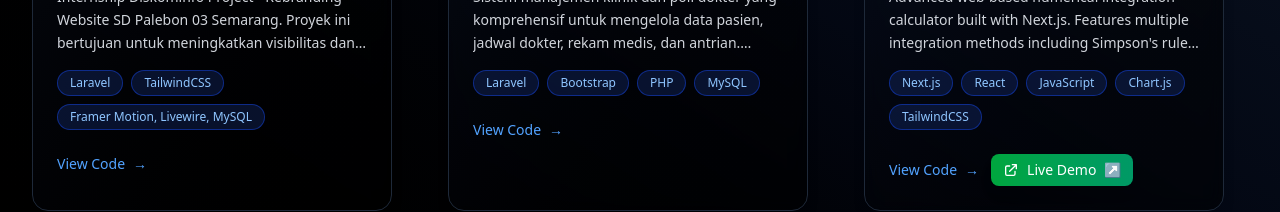
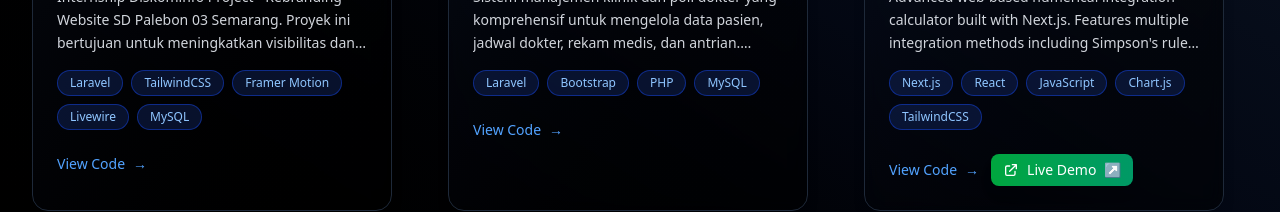
Before and after one commit to Aufadholi/myporto, a Next.js app: page / in a window 1280 px wide. Shown: the part 3112-3324 px from the top of the page. Built offline with nearby package versions, Linux system fonts and the light colour scheme.

Commit message:
Fix tech array formatting for SDN Padangsari project in ProjectsPage

```diff
--- a/app/components/Project.tsx
+++ b/app/components/Project.tsx
@@ -8,7 +8,7 @@ const webProjects = [
     title: "SDN Padangsari 01",
     description: "Internship Diskominfo Project - Rebranding Website SD Palebon 03 Semarang. Proyek ini bertujuan untuk meningkatkan visibilitas dan aksesibilitas informasi sekolah melalui desain ulang yang modern dan responsif.",
     image: "/images/image.png",
-    tech: ["Laravel", "TailwindCSS", "Framer Motion, Livewire, MySQL"],
+    tech: ["Laravel", "TailwindCSS", "Framer Motion", "Livewire", "MySQL"],
     link: "https://github.com/rezaadityaaa/sdn-padangsari",
   },  {
     title: "Sistem Poliklinik",
```
